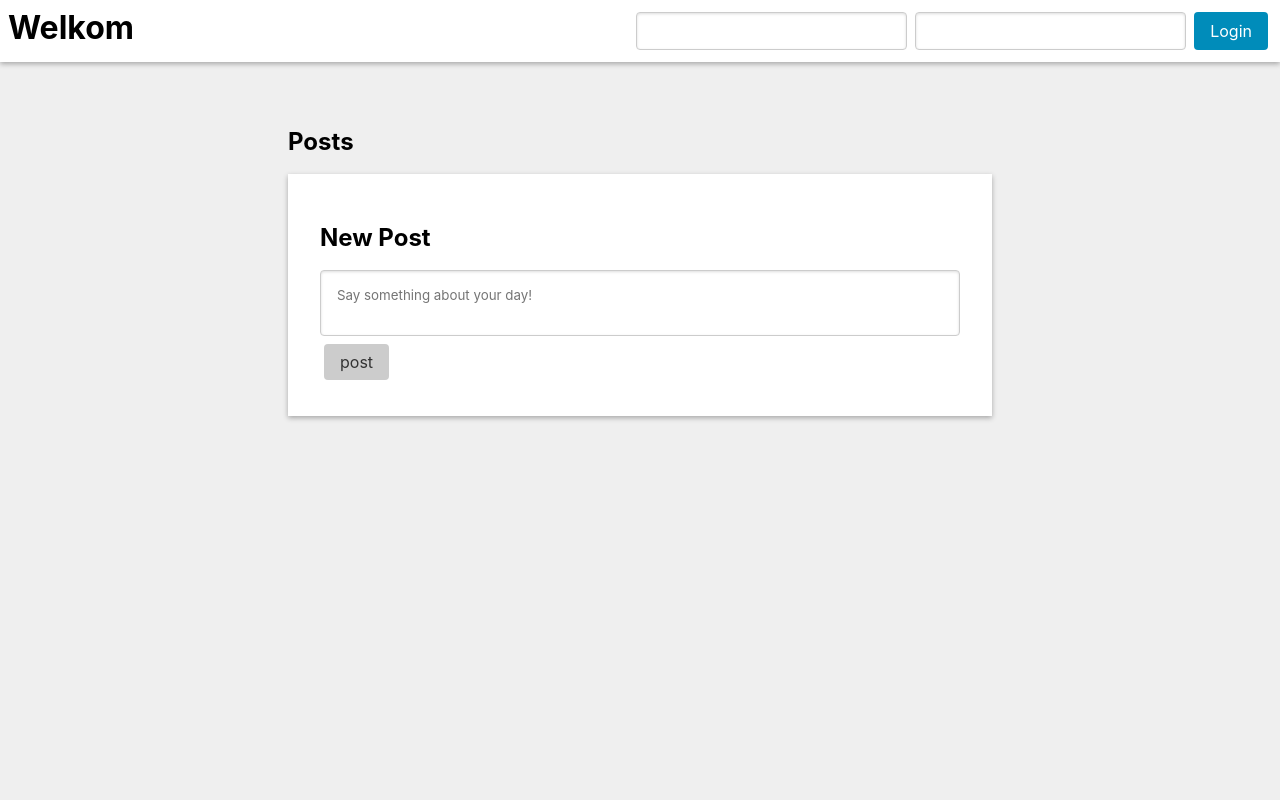
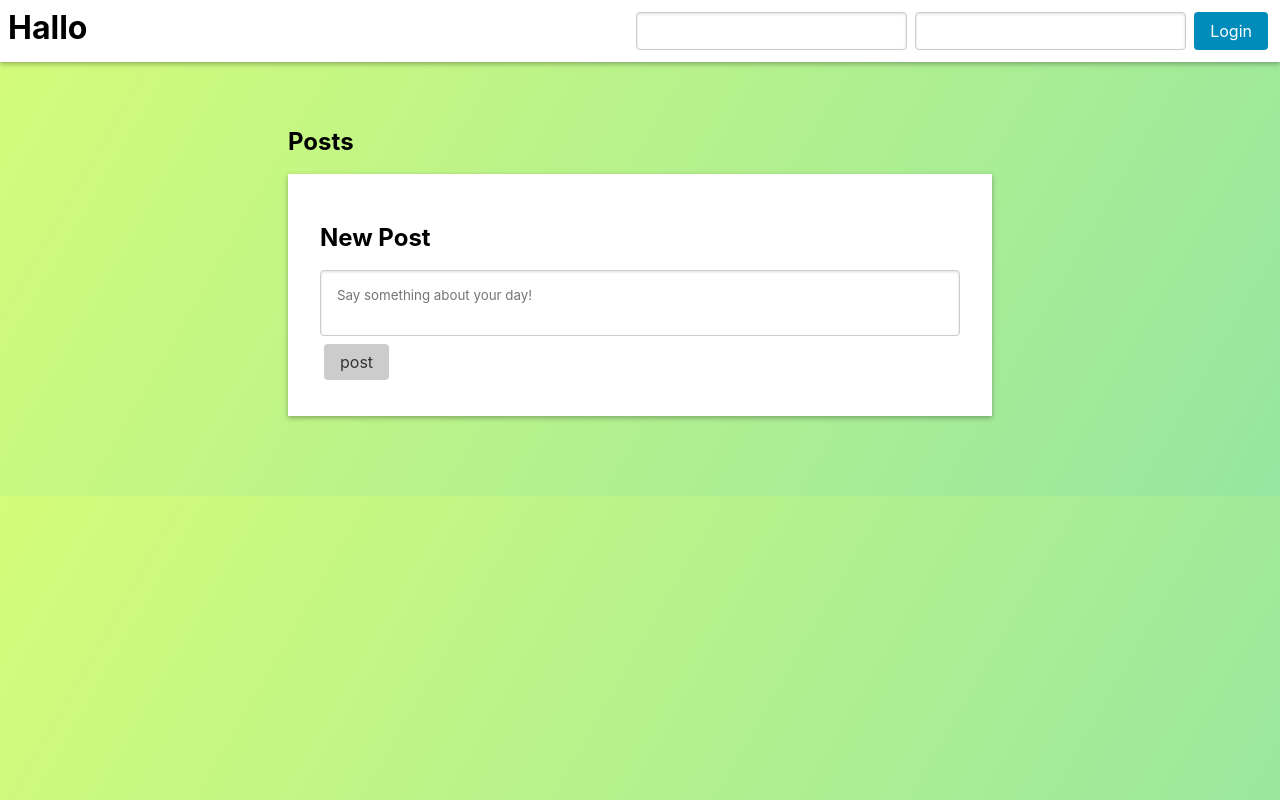
Before and after one commit to ROCMondriaanTIN/project-webshop-ramp-studios, a website: page src/frontend/index.html in a window 1280 px wide. Drawn offline with Linux system fonts and the light colour scheme; no server answers.

Commit message:
Updated the packages

```diff
--- a/package.json
+++ b/package.json
@@ -5,7 +5,8 @@
   "main": "index.js",
   "scripts": {
     "start": "nodemon src/server.js",
-    "test": "echo \"Error: no test specified\" && exit 1"
+    "test": "echo \"Error: no test specified\" && exit 1",
+    "development": "sudo docker-compose up --build -d && xdg-open http://localhost:5000"
   },
   "repository": {
     "type": "git",
@@ -26,6 +27,7 @@
     "jsonwebtoken": "^8.5.1",
     "mongoose": "^5.8.5",
     "nodemon": "^2.0.2",
+    "open": "^7.0.0",
     "request": "^2.88.0"
   }
 }
--- a/src/frontend/css/index.css
+++ b/src/frontend/css/index.css
@@ -7,7 +7,8 @@
 }
 
 body {
-  background-color: #efefef;
+  /* background-color: #efefef; */
+  background-image: linear-gradient(120deg, #d4fc79 0%, #96e6a1 100%);
 }
 
 .wrapper {
--- a/src/frontend/index.html
+++ b/src/frontend/index.html
@@ -11,7 +11,7 @@
 
 <body>
     <header id="header" class="" >
-        <h1>Welkom <span class="current-user"></span></h1>
+        <h1>Hallo <span class="current-user"></span></h1>
     </header>
     <div class="wrapper">
         <h2>Posts</h2>
--- a/src/server.js
+++ b/src/server.js
@@ -25,4 +25,4 @@ app.get('/', (req, res) => {
     res.sendFile(path.resolve(__dirname, 'frontend', 'index.html'));
 });
 
-app.listen(PORT, () => console.log(`Server started on port ${PORT}`));;
+app.listen(PORT, () => console.log(`Server started on port ${PORT}`));
```
Also changed, not shown: README.md, docker-compose.yml (line endings or trailing spaces), 1 other file.
